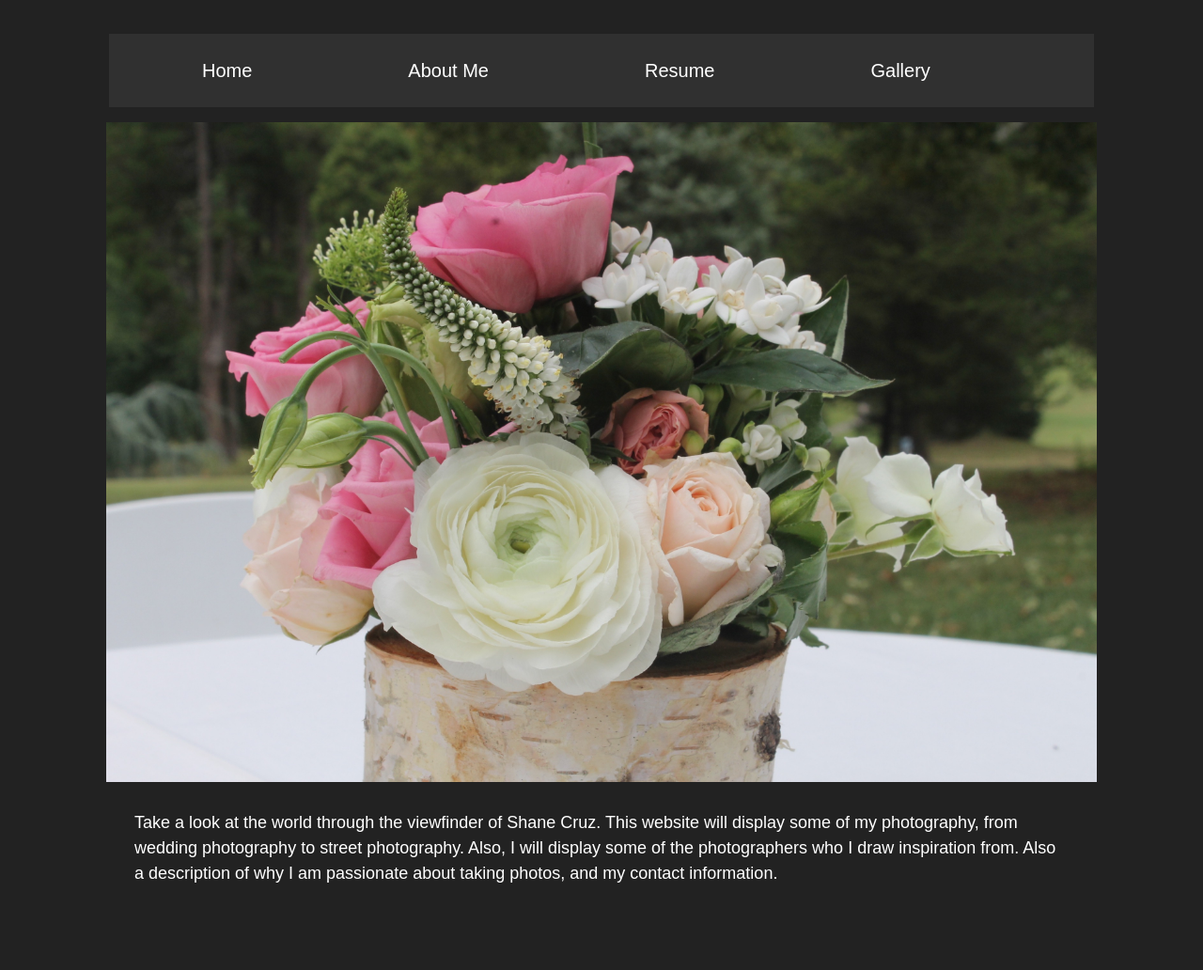
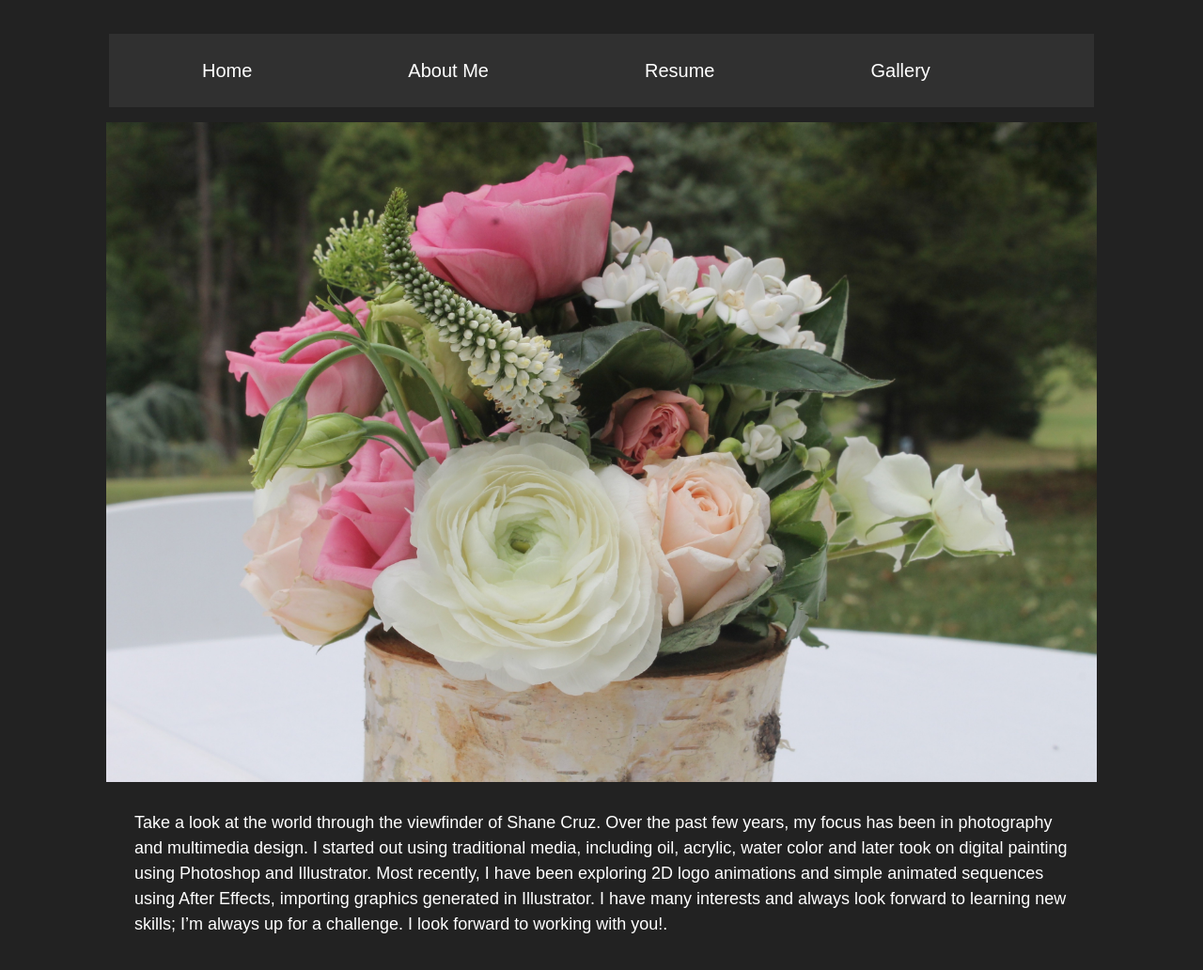
Before and after one commit to shanemack/shanemack.github.io, a plain HTML site: page index.html in a window 1280 px wide. Shown: the whole page at 94% size. Before the commit the page ends 1009 px from the top, so only its background shows below. Drawn offline with nearby package versions, Linux system fonts and the light colour scheme.

Commit message:
updated index

```diff
--- a/index.html
+++ b/index.html
@@ -20,7 +20,7 @@
 			</div>
 
 			<div class="info">
-				<p>Take a look at the world through the viewfinder of Shane Cruz. This website will display some of my photography, from wedding photography to street photography.  Also, I will display some of the photographers who I draw inspiration from. Also a description of why I am passionate about taking photos, and my contact information.</p>
+				<p>Take a look at the world through the viewfinder of Shane Cruz. Over the past few years, my focus has been in photography and multimedia design. I started out using traditional media, including oil, acrylic, water color and later took on digital painting using Photoshop and Illustrator. Most recently, I have been exploring 2D logo animations and simple animated sequences using After Effects, importing graphics generated in Illustrator. I have many interests and always look forward to learning new skills; I’m always up for a challenge. I look forward to working with you!.</p>
 			</div>
 
 		</div>
```
